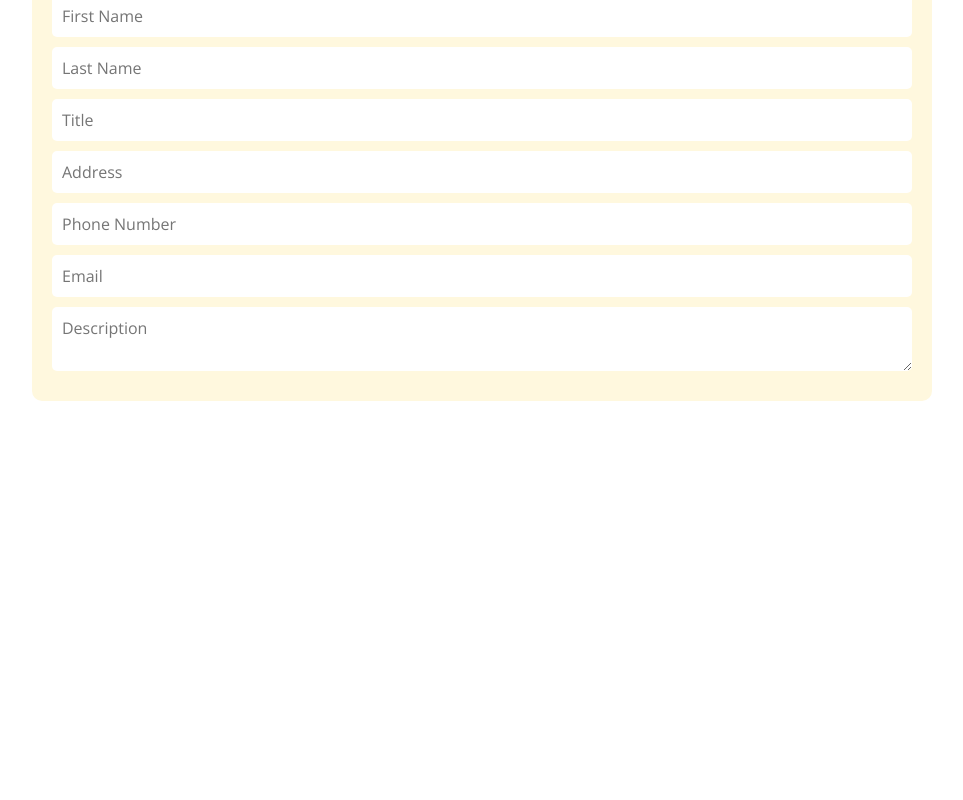
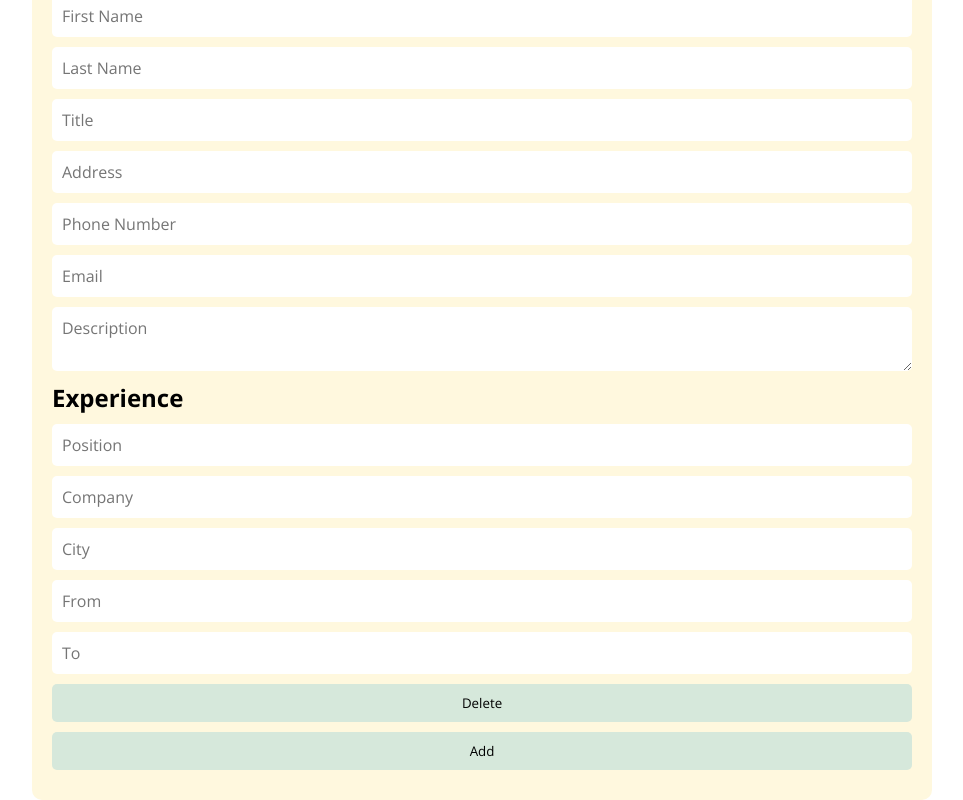
Before and after one commit to enmanuelsabarua/cv-app, a React (Create React App) app: page / in a window 1280 px wide. Shown: the part 248-1048 px from the top of the page, without its empty margins (158-1121 px from the left). Before the commit the page ends 800 px from the top, so only its background shows below. Built offline with nearby package versions, Linux system fonts and the light colour scheme.

Commit message:
Create the Add Experience button functionality

```diff
--- a/package.json
+++ b/package.json
@@ -9,6 +9,7 @@
     "react": "^18.2.0",
     "react-dom": "^18.2.0",
     "react-scripts": "5.0.1",
+    "uniqid": "^5.4.0",
     "web-vitals": "^2.1.4"
   },
   "scripts": {
--- a/src/App.js
+++ b/src/App.js
@@ -1,12 +1,15 @@
 import React, { Component } from 'react';
 import './styles/App.css';
+import uniqid from 'uniqid';
 import GeneralInfo from './components/GeneralInfo';
+import PracticalExp from './components/PracticalExp';
 
 class App extends Component {
   constructor() {
     super();
 
     this.handlePersonalInfoChange = this.handlePersonalInfoChange.bind(this);
+    this.handleExperienceChange = this.handleExperienceChange.bind(this);
 
     this.state = {
       personalInfo: {
@@ -17,7 +20,25 @@ class App extends Component {
         phoneNumber: '',
         email: '',
         description: '',
-      }
+      },
+      experiences: [
+        {
+          id: uniqid(),
+          position: '',
+          company: '',
+          city: '',
+          from: '',
+          to: '',
+        }
+      ],
+      experience: {
+        id: uniqid(),
+        position: '',
+        company: '',
+        city: '',
+        from: '',
+        to: '',
+      },
     }
   }
 
@@ -26,12 +47,43 @@ class App extends Component {
       return {
         personalInfo: {
           ...prevState.personalInfo,
-          [e.target.id]: e.target.value,
+          [e.target.id]: e.target.value
         }
       }
     });
 
-    console.log(this.state.personalInfo);
+    // console.log(this.state.personalInfo);
+  }
+
+  handleExperienceChange = e => {
+    this.setState(prevState => {
+      return {
+        experience: {
+          ...prevState.experience,
+          [e.target.id]: e.target.value
+        }
+      }
+    })
+
+    // console.log(this.state.experience);
+  }
+
+  addNewExperience = () => {
+    this.setState(prevState => {
+      return {
+        experiences: [this.state.experience, ...prevState.experiences ],
+        experience: {
+          id: uniqid(),
+          position: '',
+          company: '',
+          city: '',
+          from: '',
+          to: '',
+        },
+      }
+    })
+
+    console.log(this.state.experiences);
   }
 
   render() {
@@ -42,7 +94,12 @@ class App extends Component {
         </header>
         <main className='main'>
         <form>
-          <GeneralInfo handlePersonalInfoChange={this.handlePersonalInfoChange} />
+          <h2>Personal Information</h2>
+          <GeneralInfo handlePersonalInfoChange={this.handlePersonalInfoChange} personalInfo={this.state.personalInfo}/>
+
+          <h2>Experience</h2>
+          <PracticalExp experiences={this.state.experiences} experience={this.state.experience} handleExperienceChange={this.handleExperienceChange}/>
+          <button onClick={this.addNewExperience} type="button">Add</button>
         </form>
         </main>
       </div>
--- a/src/components/GeneralInfo.js
+++ b/src/components/GeneralInfo.js
@@ -8,15 +8,13 @@ class GeneralInfo extends Component {
     render() {
         return (
             <section>
-                <h2>Personal Information</h2>
-
-                    <input id="fName" onChange={this.props.handlePersonalInfoChange} type="text" placeholder="First Name"/>
-                    <input id="lName" onChange={this.props.handlePersonalInfoChange} type="text" placeholder="Last Name"/>
-                    <input id="title" onChange={this.props.handlePersonalInfoChange} type="text" placeholder="Title"/>
-                    <input id="address" onChange={this.props.handlePersonalInfoChange} type="text" placeholder="Address"/>
-                    <input id="phoneNumber" onChange={this.props.handlePersonalInfoChange} type="text" placeholder="Phone Number"/>
-                    <input id="email" onChange={this.props.handlePersonalInfoChange} type="email" placeholder="Email"/>
-                    <textarea id="description" onChange={this.props.handlePersonalInfoChange} name="description" placeholder="Description"></textarea>
+                    <input id="fName" onChange={this.props.handlePersonalInfoChange} type="text" placeholder="First Name" value={this.props.personalInfo.fName}/>
+                    <input id="lName" onChange={this.props.handlePersonalInfoChange} type="text" placeholder="Last Name" value={this.props.personalInfo.lName}/>
+                    <input id="title" onChange={this.props.handlePersonalInfoChange} type="text" placeholder="Title" value={this.props.personalInfo.title}/>
+                    <input id="address" onChange={this.props.handlePersonalInfoChange} type="text" placeholder="Address" value={this.props.personalInfo.address}/>
+                    <input id="phoneNumber" onChange={this.props.handlePersonalInfoChange} type="text" placeholder="Phone Number" value={this.props.personalInfo.phoneNumber}/>
+                    <input id="email" onChange={this.props.handlePersonalInfoChange} type="email" placeholder="Email" value={this.props.personalInfo.email}/>
+                    <textarea id="description" onChange={this.props.handlePersonalInfoChange} name="description" placeholder="Description" value={this.props.personalInfo.description}></textarea>
             </section>
         );
     }
--- a/src/components/PracticalExp.js
+++ b/src/components/PracticalExp.js
@@ -0,0 +1,30 @@
+import React, { Component } from "react";
+
+class PracticalExp extends Component {
+    constructor(props) {
+        super(props);
+    }
+
+    render() {
+        return (
+            <>
+                {this.props.experiences.map(experience => {
+                    const length = this.props.experiences;
+                    return (
+                        <section key={experience.id}>
+                                <input value={length <= 1 ? experience.position : this.value} onChange={this.props.handleExperienceChange} id="position" type="text" placeholder="Position" />
+                                <input value={length <= 1 ? experience.company : this.value} onChange={this.props.handleExperienceChange} id="company" type="text" placeholder="Company" />
+                                <input value={length <= 1 ? experience.city : this.value} onChange={this.props.handleExperienceChange} id="city" type="text" placeholder="City" />
+                                <input value={length <= 1 ? experience.from : this.value} onChange={this.props.handleExperienceChange} id="from" type="text" placeholder="From" />
+                                <input value={length <= 1 ? experience.to : this.value} onChange={this.props.handleExperienceChange} id="to" type="text" placeholder="To" />
+
+                                <button type="button">Delete</button>
+                        </section>
+                    );
+                })}
+            </>
+        );
+    }
+}
+
+export default PracticalExp;
--- a/src/styles/App.css
+++ b/src/styles/App.css
@@ -40,3 +40,19 @@ input, textarea {
   width: 100%;
   font-size: 16px;
 }
+
+button {
+  display: block;
+  margin-bottom: 10px;
+  width: 100%;
+  padding: 10px;
+  border: none;
+  background-color: #D6E8DB;
+  border-radius: 5px;
+  transition: background-color .3s;
+}
+
+button:hover {
+  cursor: pointer;
+  background-color: #d6e8dbc1;
+}
```
Also changed, not shown: 1 other file (tests, documents, lock files or other folders).
